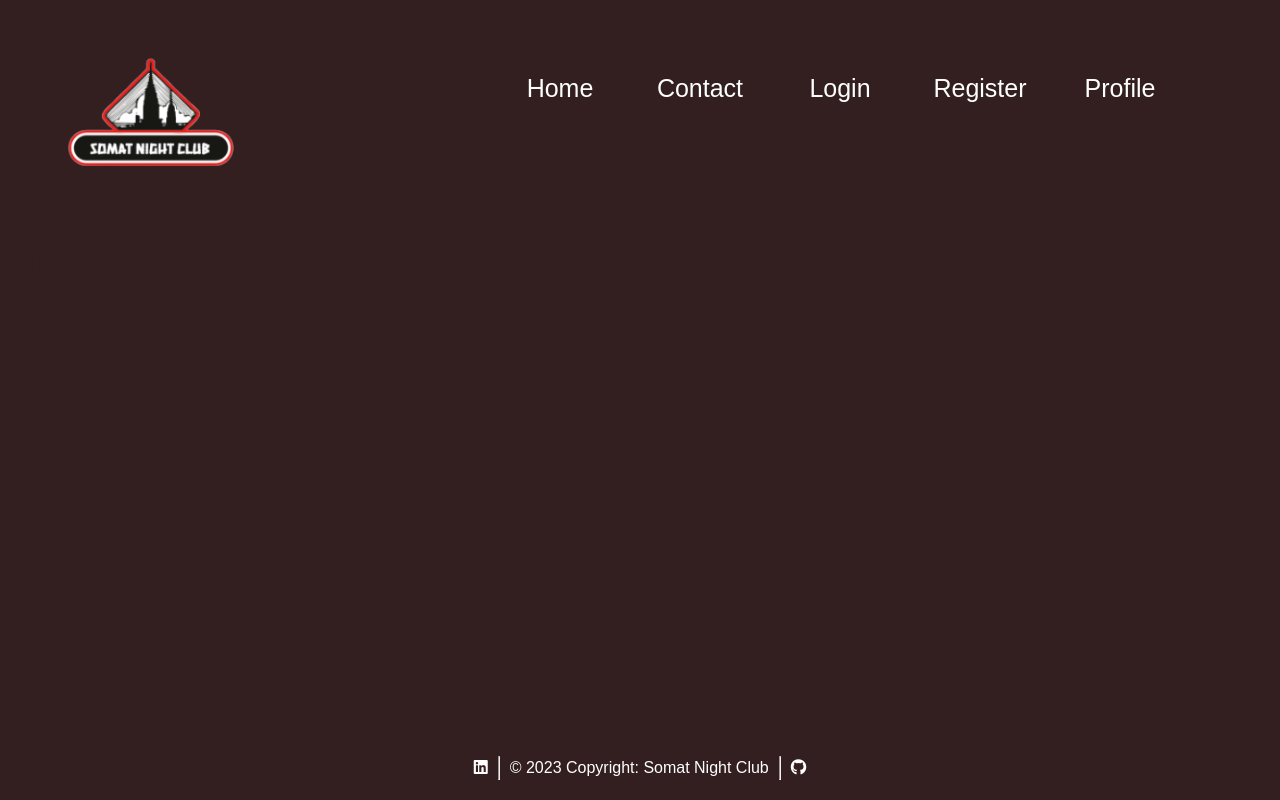
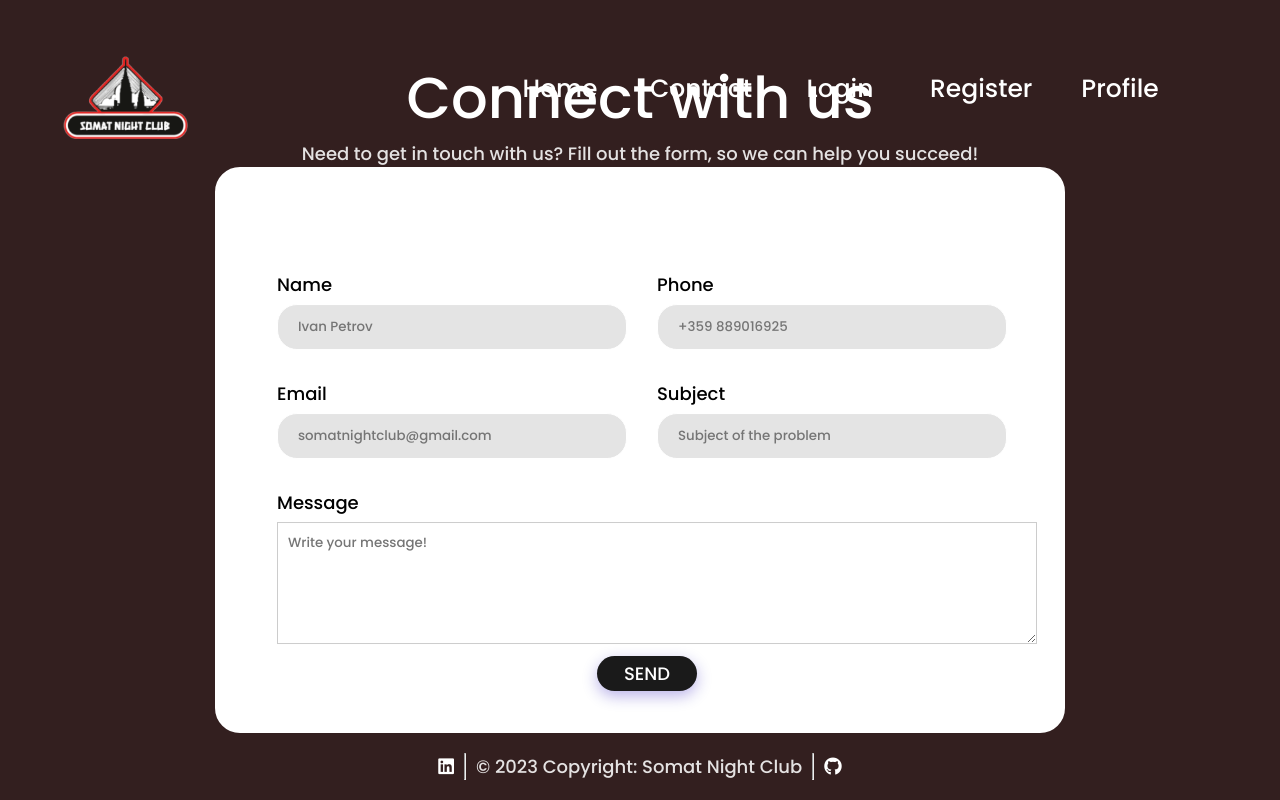
Before and after one commit to dinkicha/Somat-Night-Club, a React (Vite) app in the folder somat-night-club/: page /contact in a window 1280 px wide. Built offline with nearby package versions, Linux system fonts and the light colour scheme.

Commit message:
Fixed Login and Register page and made Contact page

```diff
--- a/somat-night-club/index.html
+++ b/somat-night-club/index.html
@@ -6,6 +6,7 @@
     <title>Somat Night Club</title>
     <link rel="icon" type="image/x-icon" href="./night-club (1).png">
     <link rel="stylesheet" href="https://cdnjs.cloudflare.com/ajax/libs/font-awesome/6.4.2/css/all.min.css" integrity="sha512-z3gLpd7yknf1YoNbCzqRKc4qyor8gaKU1qmn+CShxbuBusANI9QpRohGBreCFkKxLhei6S9CQXFEbbKuqLg0DA==" crossorigin="anonymous" referrerpolicy="no-referrer" />
+    <link href="https://fonts.googleapis.com/css2?family=Oswald:wght@500&family=PT+Sans&family=PT+Serif&family=Poppins:wght@500&display=swap" rel="stylesheet">
   </head>
   <body>
     <div id="root"></div>
--- a/somat-night-club/src/components/Contact/Contact.css
+++ b/somat-night-club/src/components/Contact/Contact.css
@@ -0,0 +1,98 @@
+* {
+    margin: 0;
+    padding: 0;
+}
+
+body {
+font-size: 18px;
+}
+
+.Contact {
+    width: 1300px;
+    display: flex;
+    align-items: center;
+    flex-direction: column;
+    justify-content: center;
+    position: absolute;
+    left: 50%;
+    top: 50%;
+    transform: translate(-50%, -50%);
+}
+
+.contact-box {
+    background: #fff;
+    display: flex;
+    width: 850px;
+    border-radius: 25px;
+    border: 2px solid #fff;
+}
+
+.contact-left {
+    flex-basis: 160px;
+    padding: 40px 60px;
+    color: black;
+}
+
+.Connect {
+    margin-bottom: 10px;
+}
+
+.input-row {
+    display: flex;
+    justify-content: space-between;
+    margin-bottom: 20px;
+}
+
+.input-row .input-group {
+    flex-basis: 450px;
+}
+
+input {
+    width: 100px;
+    border: none;
+    border-bottom: 1px solid #ccc;
+    outline: none;
+    padding-bottom: 5px;
+}
+
+.message {
+    width: 760px;
+    border: 1px solid #ccc;
+    outline: none;
+    padding: 10px;
+    box-sizing: border-box;
+    resize: vertical;
+    max-height: 200px
+}
+
+label {
+    margin-bottom: 6px;
+    display: block;
+}
+
+.SendContact {
+    width: 100px;
+    border: none;
+    color: #fff;
+    height: 35px;
+    border-radius: 30px;
+    margin-top: 5px;
+    box-shadow: 0px 5px 15px 0px rgba(28,0, 181, 0.3);
+    align-items: center;
+    justify-content: center;
+    display: flex;
+    margin-left: 320px;
+}
+
+.SendContact:hover {
+    background: rgba(17, 107, 143, 0.877);
+}
+
+.contact-left h3 {
+    color: #fff;
+    font-weight: 600;
+    margin-bottom: 30px;
+    text-align: center;
+    justify-content: center;
+    margin-left: 50px;
+}
--- a/somat-night-club/src/components/Contact/Contact.jsx
+++ b/somat-night-club/src/components/Contact/Contact.jsx
@@ -2,6 +2,40 @@ import "./Contact.css";
 
 export default function Contact() {
     return (
-        <h1>laina2</h1>
+        <div className="Contact">
+            <h1 className="Connect">Connect with us</h1>
+            <p className="Touch">Need to get in touch with us? Fill out the form, so we can help you succeed! </p>
+            <div className="contact-box">
+                <div className="contact-left">
+                    <h3>Sent your request</h3>
+                    <form>
+                        <div className="input-row">
+                            <div className="input-group">
+                                <label>Name</label>
+                                <input type="text" placeholder="Ivan Petrov"></input>
+                            </div>
+                            <div className="input-group">
+                                <label>Phone</label>
+                                <input type="text" placeholder="+359 889016925"></input>
+                            </div>
+                        </div>
+                        <div className="input-row">
+                            <div className="input-group">
+                                <label>Email</label>
+                                <input type="email" placeholder="somatnightclub@gmail.com"></input>
+                            </div>
+                            <div className="input-group">
+                                <label>Subject</label>
+                                <input type="text" placeholder="Subject of the problem"></input>
+                            </div>
+                        </div>
+                        <label>Message</label>
+                        <textarea rows="5" placeholder="Write your message!" className="message"></textarea>
+                        <button type="submit" className="SendContact">SEND</button>
+                    </form>
+                </div>
+            </div>
+        </div>
+
     );
 }
--- a/somat-night-club/src/components/Footer/Footer.css
+++ b/somat-night-club/src/components/Footer/Footer.css
@@ -19,3 +19,7 @@ body {
     height: fit-content;
     padding-bottom: 20px;
 }
+
+/* .fa-brands .fa-github:hover {
+  background: red;
+} */
--- a/somat-night-club/src/components/Footer/Footer.jsx
+++ b/somat-night-club/src/components/Footer/Footer.jsx
@@ -5,7 +5,7 @@ export default function Footer() {
     <div className="footer-container">
       <a href="https://www.linkedin.com/in/gospodin-gospodinov-853b3a23b/"><i className="fa-brands fa-linkedin"></i></a>
       <hr></hr>
-      <p>&copy; 2023 Copyright: Somat Night Club</p>
+      <footer> &copy; 2023 Copyright: Somat Night Club</footer>
       <hr></hr>
       <a href="https://github.com/dinkicha"><i className="fa-brands fa-github"></i></a>
     </div>
--- a/somat-night-club/src/components/Header/Header.css
+++ b/somat-night-club/src/components/Header/Header.css
@@ -1,10 +1,12 @@
 .logo {
     margin: 50px;
-    width: 200px;
+    width: 150px;
+    height: 100px;
 }
 header {
     display: flex;
     justify-content: space-between;
+    height: 100px;
 }
 .navigation {
     display: flex;
--- a/somat-night-club/src/components/Login/Login.css
+++ b/somat-night-club/src/components/Login/Login.css
@@ -0,0 +1,60 @@
+* {
+  box-sizing: border-box;
+  font-family: "Poppins", sans-serif;
+}
+
+body {
+  background: #331f1f;
+}
+
+.wrapper2 {
+  width: 330px;
+  padding: 2rem 1rem;
+  margin: 50px;
+  background-color: #dc2321;
+  border-radius: 10px;
+  text-align: center;
+  box-shadow: 0 20px 35px rgba(0, 0, 0, 0.1);
+  margin-left: 800px;
+  position: relative;
+  bottom: -8em;
+  left: -0.3em;
+}
+
+h1 {
+  font-size: 2rem;
+  margin-bottom: 1.2rem;
+}
+
+form input {
+  width: 92%;
+  outline: none;
+  border: 1px solid #fff;
+  padding: 12px 20px;
+  margin-bottom: 10px;
+  border-radius: 20px;
+  background: #e4e4e4;
+}
+
+.Signin {
+  font-size: 1rem;
+  margin-top: 1rem;
+  border-radius: 20px;
+  outline: none;
+  border: none;
+  width: 90%;
+  color: #fff;
+  cursor: pointer;
+  align-items: center;
+  justify-content: center;
+  display: flex;
+  margin-left: 15px;
+}
+
+.Signin:hover {
+  background: rgba(17, 107, 143, 0.877);
+}
+
+input:focus {
+  border: 1px solid rgb(192, 192, 192);
+}
--- a/somat-night-club/src/components/Login/Login.jsx
+++ b/somat-night-club/src/components/Login/Login.jsx
@@ -3,13 +3,13 @@ import { Link } from 'react-router-dom';
 
 export default function Login() {
     return (
-        <div className="wrapper">
+        <div className="wrapper2">
         <h1>Sign in</h1>
         <form action="#">
             <input type="text" placeholder="Username"></input>
             <input type="text" placeholder="Password"></input>
         </form>
-        <button>Sign in</button>
+        <button className="Signin">Sign in</button>
         <div className="member">
         Not a member? <Link to="/register">Register Here</Link>
         </div>
--- a/somat-night-club/src/components/Register/Register.css
+++ b/somat-night-club/src/components/Register/Register.css
@@ -18,11 +18,12 @@ body {
     text-align: center;
     box-shadow: 0 20px 35px rgba(0, 0, 0, 0.1);
     margin-left: 800px;
+    position: relative;
+    bottom: -5em;
 }
 
 h1 {
     font-size: 2rem;
-    color: #331F1F;
     margin-bottom: 1.2rem;
 }
 
@@ -36,7 +37,7 @@ form input {
     background: #e4e4e4;
 }
 
-button {
+.Signup {
  font-size: 1rem;
  margin-top: 1rem;
  padding: 10px 0;
@@ -46,10 +47,14 @@ button {
  width: 90%;
  color: #fff;
  cursor: pointer;
- background: rgb(17, 107, 143);
+ align-items: center;
+ justify-content: center;
+ display: flex;
+ margin-left: 15px;
 }
 
-button:hover {
+
+.Signup:hover {
     background: rgba(17, 107, 143, 0.877);
 }
 
--- a/somat-night-club/src/components/Register/Register.jsx
+++ b/somat-night-club/src/components/Register/Register.jsx
@@ -16,7 +16,7 @@ export default function Register() {
             <input type="checkbox" id="checkbox"></input>
             <label form="checkbox"> I agree to these <a href="#">Terms & Conditions</a></label>
             </div>
-            <button>Sign up</button>
+            <button className="Signup">Sign up</button>
             <div className="member">
             Already a member? <Link to="/login">Login Here</Link>
             </div>
--- a/somat-night-club/src/index.css
+++ b/somat-night-club/src/index.css
@@ -34,6 +34,7 @@ body {
 h1 {
   font-size: 3.2em;
   line-height: 1.1;
+  color: #fff;
 }
 
 button {
@@ -54,10 +55,3 @@ button:focus,
 button:focus-visible {
   outline: 4px auto -webkit-focus-ring-color;
 }
-
-@media (prefers-color-scheme: light) {
-  :root {
-    color: #fff;
-    background-color: #ffffff;
-  }
-}
```
